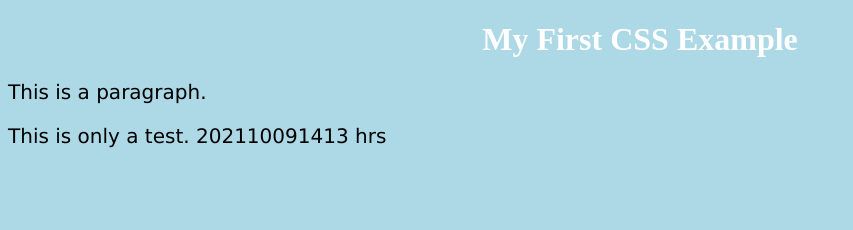
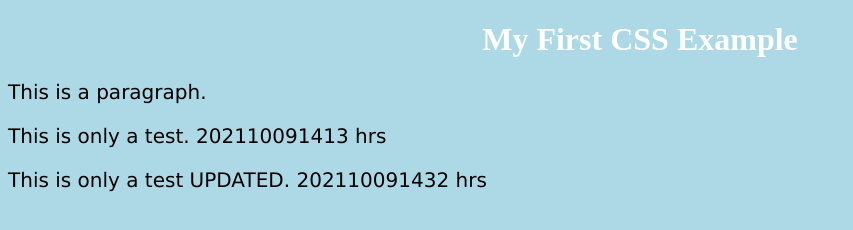
Before and after one commit to laredowebapps/ezlandlordapp.github.io, a plain HTML site: page index.html in a window 1280 px wide. Shown: the whole page, without its empty margins (0-853 px from the left). Drawn offline with Linux system fonts and the light colour scheme.

Commit message:
Update number 1
Update number 1

```diff
--- a/index.html
+++ b/index.html
@@ -22,6 +22,7 @@ p {
 <h1>My First CSS Example</h1>
 <p>This is a paragraph.</p>
 <p>This is only a test.  202110091413 hrs</p>
+<p>This is only a test UPDATED.  202110091432 hrs</p>
 
 </body>
 </html>
```
